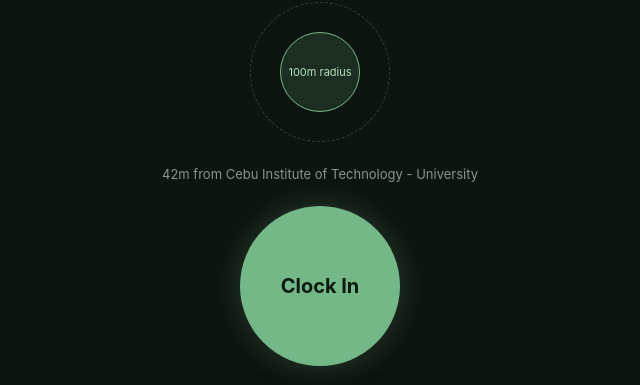
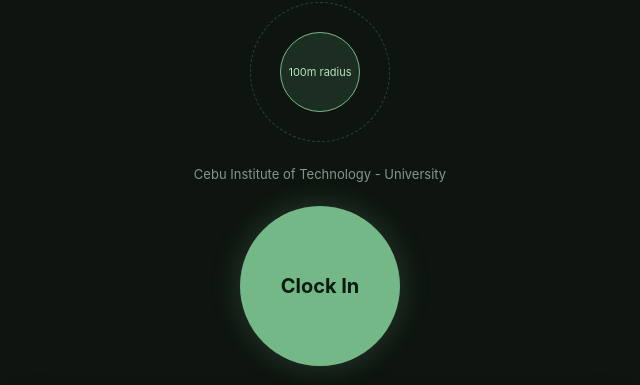
Before and after one commit to sairaarias/timeTracker, a Django app: page /clock/ in a window 1280 px wide. Shown: the part 321-706 px from the top of the page, without its empty margins (320-960 px from the left). Run offline with Django 5.2, Linux system fonts and the light colour scheme; the visitor is signed in with stand-in values (Sample User, id 1); data that the repository does not hold is empty.

Commit message:
removed 42 km from

```diff
--- a/TimeTracker/templates/TimeTracker/clock.html
+++ b/TimeTracker/templates/TimeTracker/clock.html
@@ -19,7 +19,7 @@
 </div>
 
 <p id="distLabel" style="text-align: center; font-size: 13px; color: var(--text-muted); margin-bottom: 24px;">
-    42m from Cebu Institute of Technology - University
+   Cebu Institute of Technology - University
 </p>
 {% if error %}
 <div style="background: #381f1f; color: #ff8b8b; padding: 12px; border-radius: 10px; font-size: 13px; margin-bottom: 16px;">{{ error }}</div>
```
